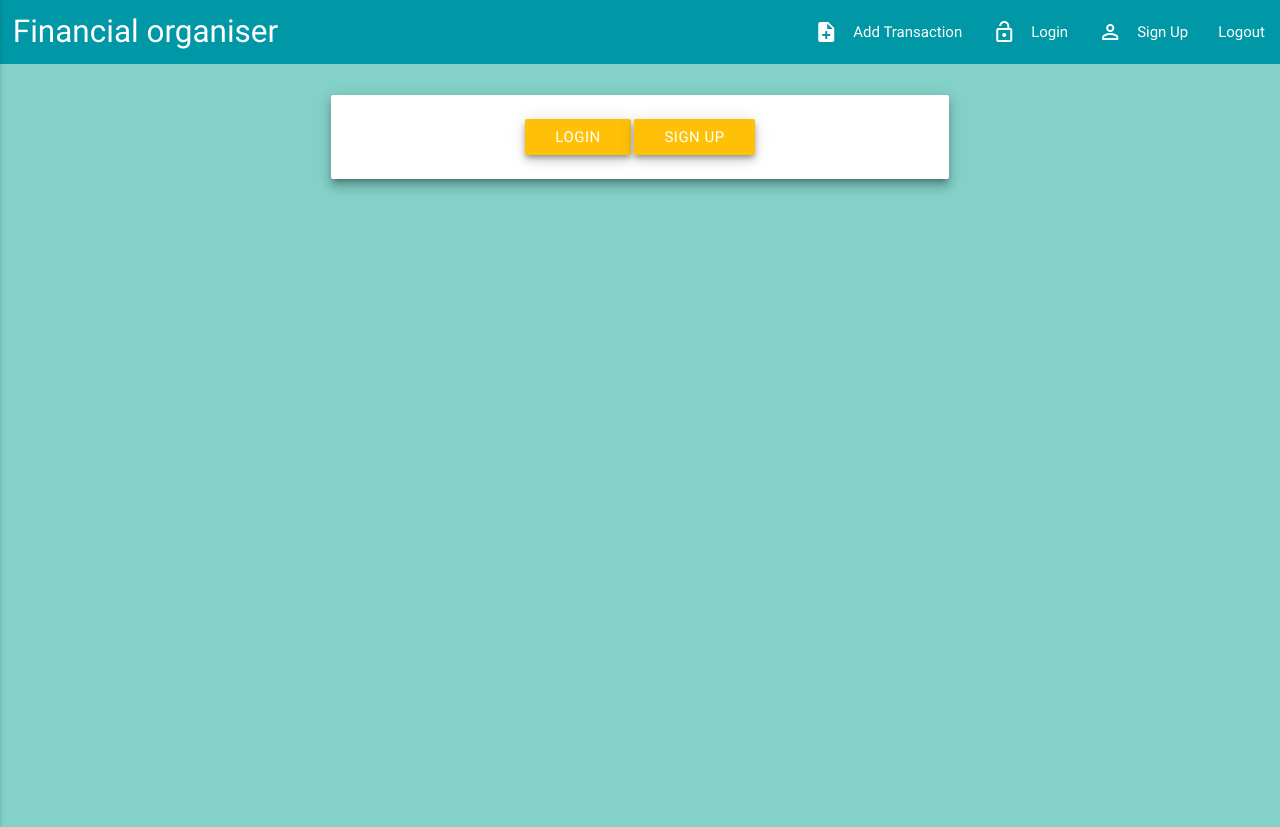
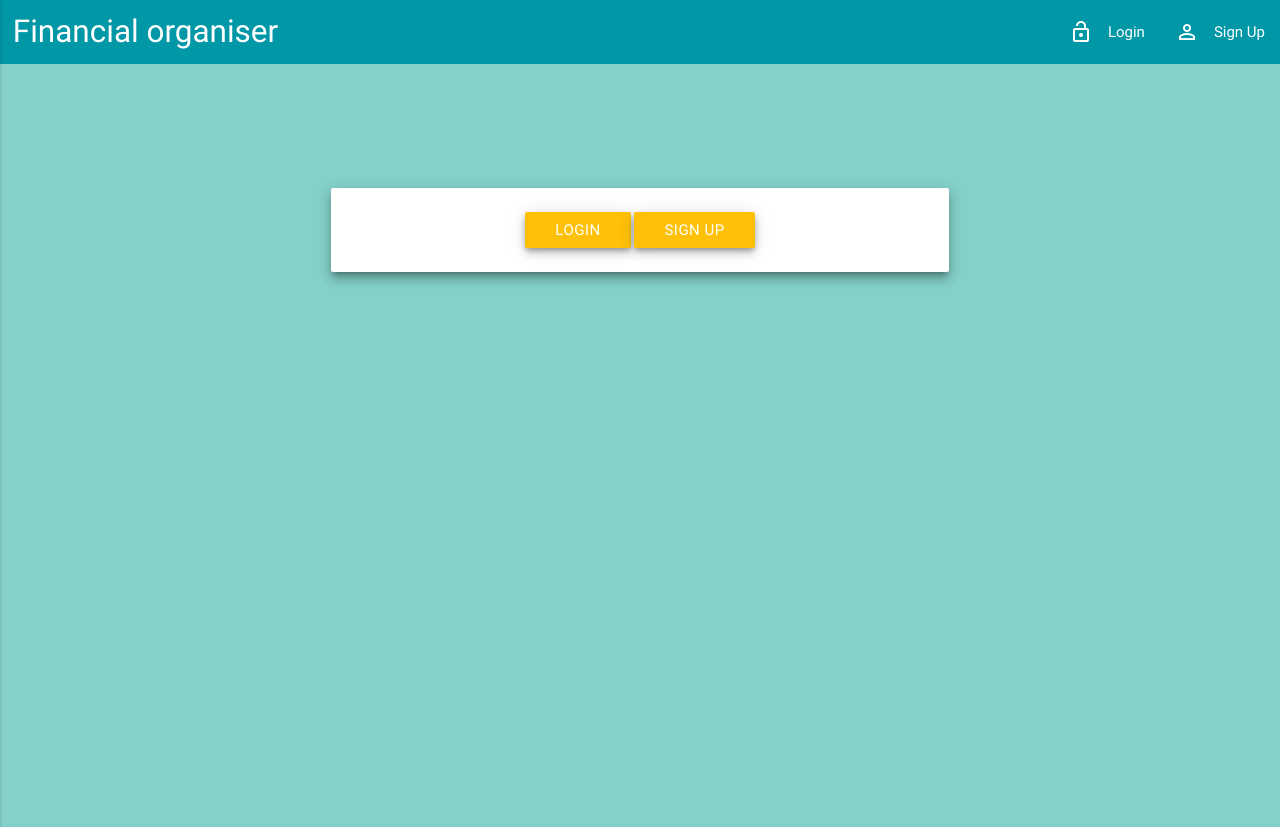
Before and after one commit to sSwiergosz/FinancialOrganiser, a Django app: page /add/transaction/ in a window 1280 px wide. Shown: the top 827 px of the page. Run offline with Django 3.2, Linux system fonts and the light colour scheme.

Commit message:
Fixed navbar buttons

```diff
--- a/organizer_project/organizer/static/organizer/css/custom.css
+++ b/organizer_project/organizer/static/organizer/css/custom.css
@@ -2,10 +2,23 @@
 
 /* Media queries */
 @media only screen and (max-width: 425px) {
-  #bottom-btn {
-    margin-top: 5%;
+  #add-tran-card, #auth-card {
+    margin-top: 35% !important;
+    padding: 0 !important;
+    margin-left: -25% !important;
+    margin-right: -25% !important;
   }
 }
+
+@media only screen and (min-width: 425px) and (max-height: 650px) {
+  #auth-card {
+    margin-top: 10% !important;
+    padding: 0 !important;
+    margin-left: -25% !important;
+    margin-right: -25% !important;
+  }
+}
+
 
 /* HTML tags */
 body {
@@ -23,8 +36,13 @@ main {
   background-color: #84d1c9;
 }
 
-.grid-item {
-  width: 25%;
+.disabled {
+    pointer-events:none;
+    opacity:0.6;
+}
+
+.hide {
+  display: none;
 }
 
 .test {
@@ -38,10 +56,15 @@ main {
 }
 
 /* Ids */
+#auth-card {
+  margin-top: 20%;
+}
+
 #footer-text {
 	text-align: center;
 }
 
-#auth-card {
-  margin-top: 5%;
+#home-card {
+  margin-top: 2.5%;
+  height: 70vh;
 }
--- a/organizer_project/organizer/static/organizer/js/custom.js
+++ b/organizer_project/organizer/static/organizer/js/custom.js
@@ -1,25 +1 @@
 $(".button-collapse").sideNav();
-
-
-var elem = document.querySelector('.grid');
-
-var pckry = new Packery( elem, {
-  // options
-  itemSelector: '.draggable',
-  gutter: 10
-});
-
-
-// if you have multiple .draggable elements
-// get all draggie elements
-var draggableElems = document.querySelectorAll('.draggable');
-// array of Draggabillies
-var draggies = []
-// init Draggabillies
-for ( var i=0, len = draggableElems.length; i < len; i++ ) {
-  var draggableElem = draggableElems[i];
-  var draggie = new Draggabilly( draggableElem, {
-    // options...
-  });
-  draggies.push( draggie );
-}
--- /dev/null
+++ b/organizer_project/organizer/static/organizer/js/navbar_buttons.js
@@ -0,0 +1,4 @@
+$('#login-btn').addClass('hide');
+$('#signup-btn').addClass('hide');
+$('#add-tran-btn').removeClass('hide');
+$('#logout-btn').removeClass('hide');
--- a/organizer_project/organizer/templates/organizer/base.html
+++ b/organizer_project/organizer/templates/organizer/base.html
@@ -33,7 +33,7 @@
 
           <!-- Buttons in the right part of navbar -->
           <ul class="right hide-on-med-and-down">
-            <li>
+            <li id="add-tran-btn" class="hide">
               <a href="{% url 'organizer:add_transaction' %}">
                 <i class="material-icons left">note_add</i>Add Transaction
               </a>
@@ -43,14 +43,14 @@
                 <i class="material-icons left">lock_open</i>Login
               </a>
             </li>
-            <li>
+            <li id="signup-btn">
               <a href="{% url 'organizer:signup' %}">
                 <i class="material-icons left">perm_identity</i>Sign Up
               </a>
             </li>
-            <li>
+            <li id="logout-btn" class="hide">
               <a href="{% url 'organizer:logout' %}">
-                Logout
+                <i class="material-icons left">lock</i>Logout
               </a>
             </li>
           </ul>
@@ -104,11 +104,11 @@
     <script src="{% static "organizer/js/materialize.min.js" %}"></script>
 
     <!-- Custom script -->
-
-
     <script src="{% static "organizer/plugins/packery/packery.pkgd.min.js" %}"></script>
     <script src="{% static "organizer/plugins/packery/draggabilly.pkgd.js" %}"></script>
     <script src="{% static "organizer/js/custom.js" %}"></script>
 
+    {% block extra_js %}
+    {% endblock %}
   </body>
 </html>
--- a/organizer_project/organizer/templates/organizer/login.html
+++ b/organizer_project/organizer/templates/organizer/login.html
@@ -9,12 +9,12 @@
         <div class="col s6 offset-s3">
           <div class="card white z-depth-4" id="auth-card">
             <div class="card-content black-text">
-              <form method="post">
+              <form method="post" id="login-form">
 			    {% csrf_token %}
 			    {{ form.as_p }}
 			    	<div class="center-align">
-					    <button type="submit" class="waves-effect waves-light btn amber z-depth-3">Login</button>
-					    <button class="waves-effect waves-light btn amber z-depth-3" id="bottom-btn">Sign up</button>
+					    <button type="submit" class="waves-effect waves-light btn amber z-depth-3" id="login-confirm-btn">Login</button>
+					    <button class="waves-effect waves-light btn amber z-depth-3">Sign up</button>
 					</div>
 			  </form>
             </div>
--- a/organizer_project/organizer/views.py
+++ b/organizer_project/organizer/views.py
@@ -13,7 +13,7 @@ def index(request):
 @login_required(login_url='/login/')
 def home(request):
 
-    transaction_list = Transaction.objects.all()
+    transaction_list = Transaction.objects.all().order_by('-id')[:3]
 
     context = {
         'transaction_list': transaction_list,
```
Also changed, not shown: organizer_project/organizer/templates/organizer/add-transaction.html (+7 -1 lines), organizer_project/organizer/templates/organizer/home.html (+7 -16 lines), organizer_project/db.sqlite3.
